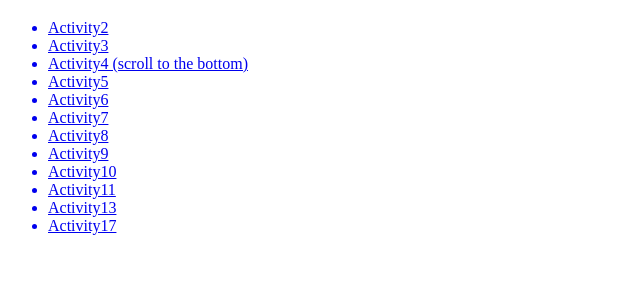
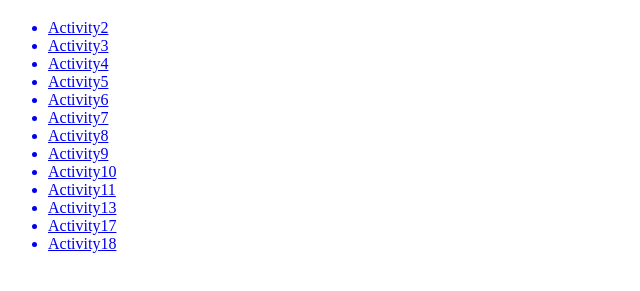
Before and after one commit to madinamonowara/Microcredential, a plain HTML site: page index.html in a window 1280 px wide. Shown: the part 61-352 px from the top of the page, without its empty margins (0-640 px from the left). Drawn offline with Linux system fonts and the light colour scheme.

Commit message:
Add files via upload

```diff
--- a/index.html
+++ b/index.html
@@ -10,7 +10,7 @@
     <ul>
       <a href="activity2_Monowara/index.html"><li>Activity2</li></a>
       <a href="activity3_Monowara/activity3.html"><li>Activity3</li></a>
-      <a href="activity3_Monowara/activity3.html"><li>Activity4 (scroll to the bottom)</li></a>
+      <a href="activity3_Monowara/activity4.html"><li>Activity4</li></a>
       <a href="activity5_Monowara/activity5.html"><li>Activity5</li></a>
       <a href="activity6_Monowara/activity6.html"><li>Activity6</li></a>
       <a href="activity7and8_Monowara/activity7.html"><li>Activity7</li></a>
@@ -20,6 +20,7 @@
       <a href="activity11_Monowara/activity11.js"><li>Activity11</li></a>
       <a href="activity13_Monowara/activity13.html"><li>Activity13</li></a>
       <a href="activity17_Monowara/activity17.py"><li>Activity17</li></a>
+      <a href="activity18_Monowara/activity18.py"><li>Activity18</li></a>
     </ul>
   </body>
 </html>
```
